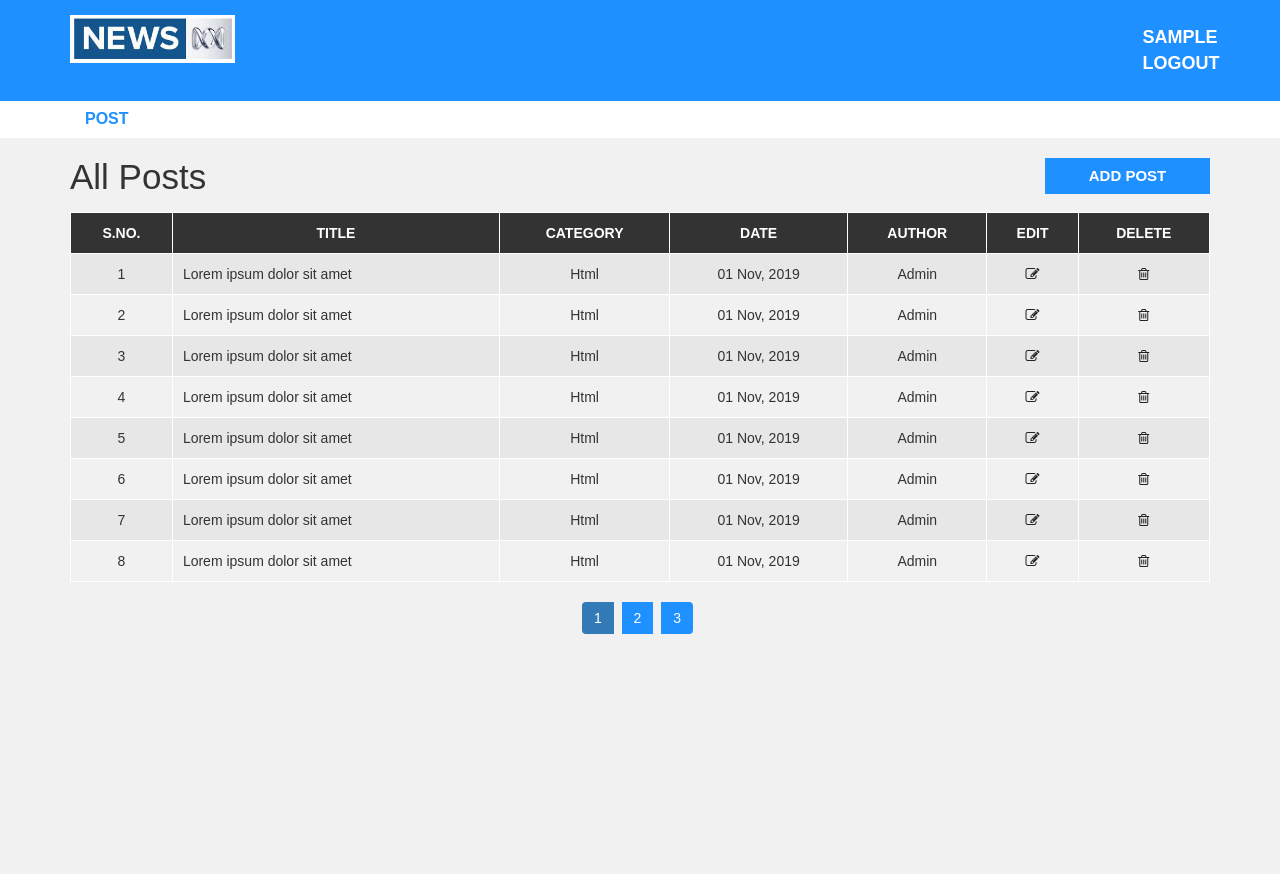
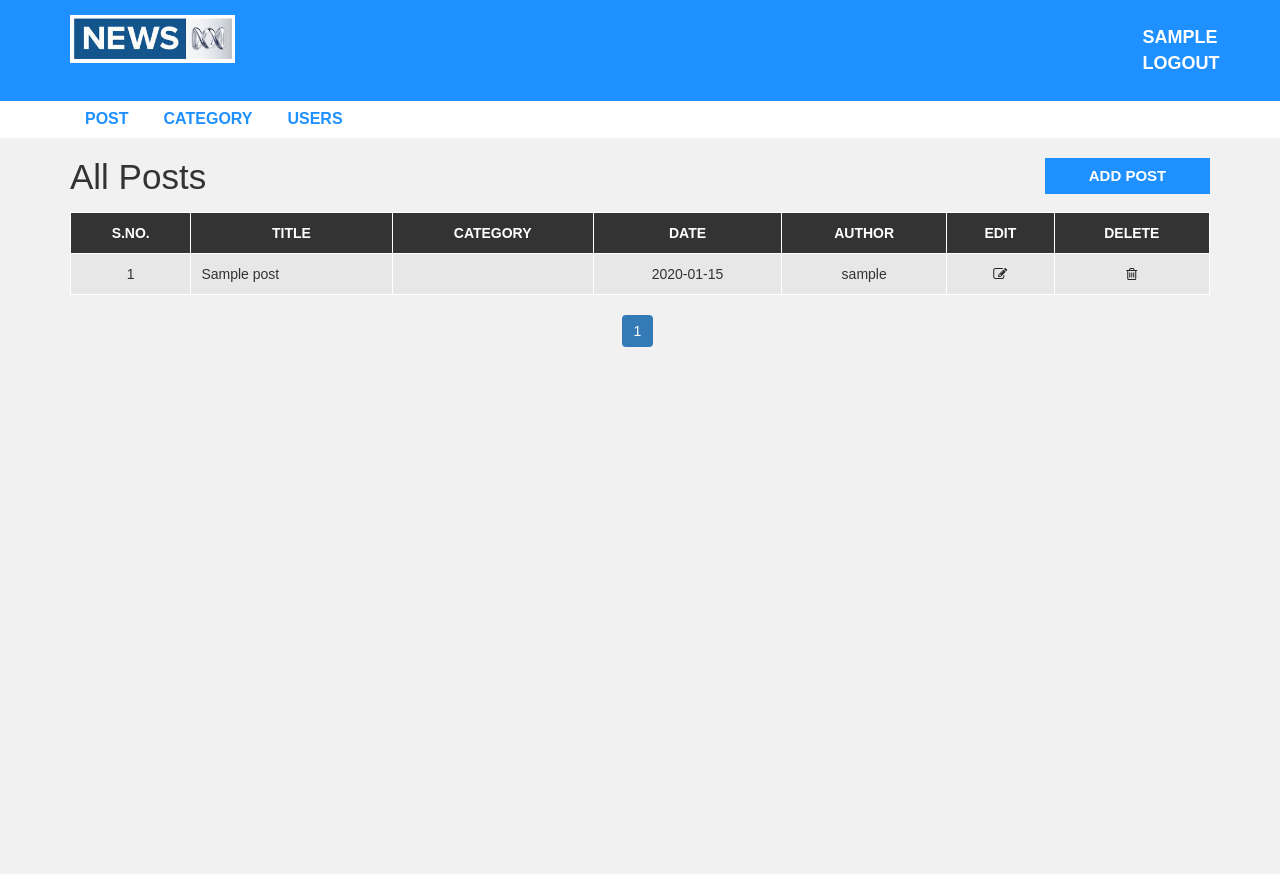
Before and after one commit to bipinsahani786/newsphp, a PHP site: page /news-template/news-template/admin/post.php in a window 1280 px wide. Shown: the top 874 px of the page. Run offline with PHP 8.4, Linux system fonts and the light colour scheme; the visitor is signed in with stand-in values (Sample User, id 1); tables that the repository leaves empty hold one stand-in row (values such as "Sample post").

Commit message:
post functionality implemented

```diff
--- a/admin/add-user.php
+++ b/admin/add-user.php
@@ -11,7 +11,7 @@
    $password = mysqli_real_escape_string($conn,md5($_POST['password']));
    $role = mysqli_real_escape_string($conn,$_POST['role']);
 
-   echo $sql = "SELECT username FROM user WHERE username = '{$user}'";
+    $sql = "SELECT username FROM user WHERE username = '{$user}'";
 
    $result = mysqli_query($conn, $sql) or die("Query failed");
 
--- a/admin/post.php
+++ b/admin/post.php
@@ -9,6 +9,31 @@
                 <a class="add-new" href="add-post.php">add post</a>
             </div>
             <div class="col-md-12">
+                <?php
+                include "config.php";
+                $limit = 3;
+                $page = $_GET['page'] ?? 1;
+                //    if(isset($_GET['page'])){
+                //     $page = $_GET['page'];
+                //    }else{$page= 1;}
+                $offset = ($page - 1) * $limit;
+
+                if($_SESSION["user_role"] == '1'){
+                    $sql = "SELECT post.post_id, post.title, post.description, post.post_date, category.category_name, user.username FROM post LEFT JOIN category ON post.category = category.category_id
+                    LEFT JOIN user ON post.author = user.user_id
+                    ORDER BY post.post_id DESC LIMIT {$offset}, {$limit}";
+                }elseif($_SESSION["user_role"] == '0'){
+                    $sql = "SELECT post.post_id, post.title, post.description, post.post_date, category.category_name, user.username FROM post LEFT JOIN category ON post.category = category.category_id
+                    LEFT JOIN user ON post.author = user.user_id
+                    WHERE post.author = {$_SESSION['user_id']}
+                    ORDER BY post.post_id DESC LIMIT {$offset}, {$limit}";
+                }
+                // $sql = "SELECT post.post_id, post.title, post.description, post.post_date, category.category_name, user.username FROM post LEFT JOIN category ON post.category = category.category_id
+                // LEFT JOIN user ON post.author = user.user_id
+                // ORDER BY post.post_id DESC LIMIT {$offset}, {$limit}";
+                $result = mysqli_query($conn, $sql) or exit("query failed");
+                if (mysqli_num_rows($result) > 0) {
+                    ?>
                     <table class="content-table">
                         <thead>
                             <th>S.No.</th>
@@ -20,84 +45,59 @@
                             <th>Delete</th>
                         </thead>
                         <tbody>
+                            <?php while ($row = mysqli_fetch_assoc($result)) { ?>
                                 <tr>
-                              <td class='id'>1</td>
-                              <td>Lorem ipsum dolor sit amet</td>
-                              <td>Html</td>
-                              <td>01 Nov, 2019</td>
-                              <td>Admin</td>
-                              <td class='edit'><a href='update-post.php'><i class='fa fa-edit'></i></a></td>
-                              <td class='delete'><a href='delete-post.php'><i class='fa fa-trash-o'></i></a></td>
+                                    <td class='id'><?php echo $row['post_id']; ?></td>
+                                    <td><?php echo $row['title']; ?></td>
+                                    <td><?php echo $row['category_name']; ?></td>
+                                    <td><?php echo $row['post_date']; ?></td>
+                                    <td><?php echo $row['username']; ?></td>
+
+                                    <td class='edit'><a href='update-user.php?id=<?php echo $row["post_id"]; ?>'><i
+                                                class='fa fa-edit'></i></a></td>
+                                    <td class='delete'><a href='delete-user.php?id=<?php echo $row["post_id"]; ?>'><i
+                                                class='fa fa-trash-o'></i></a></td>
                                 </tr>
-                          <tr>
-                              <td class='id'>2</td>
-                              <td>Lorem ipsum dolor sit amet</td>
-                              <td>Html</td>
-                              <td>01 Nov, 2019</td>
-                              <td>Admin</td>
-                              <td class='edit'><a href='update-post.php'><i class='fa fa-edit'></i></a></td>
-                              <td class='delete'><a href='delete-post.php'><i class='fa fa-trash-o'></i></a></td>
-                          </tr>
-                          <tr>
-                              <td class='id'>3</td>
-                              <td>Lorem ipsum dolor sit amet</td>
-                              <td>Html</td>
-                              <td>01 Nov, 2019</td>
-                              <td>Admin</td>
-                              <td class='edit'><a href='update-post.php'><i class='fa fa-edit'></i></a></td>
-                              <td class='delete'><a href='delete-post.php'><i class='fa fa-trash-o'></i></a></td>
-                          </tr>
-                          <tr>
-                              <td class='id'>4</td>
-                              <td>Lorem ipsum dolor sit amet</td>
-                              <td>Html</td>
-                              <td>01 Nov, 2019</td>
-                              <td>Admin</td>
-                              <td class='edit'><a href='update-post.php'><i class='fa fa-edit'></i></a></td>
-                              <td class='delete'><a href='delete-post.php'><i class='fa fa-trash-o'></i></a></td>
-                          </tr>
-                          <tr>
-                              <td class='id'>5</td>
-                              <td>Lorem ipsum dolor sit amet</td>
-                              <td>Html</td>
-                              <td>01 Nov, 2019</td>
-                              <td>Admin</td>
-                              <td class='edit'><a href='update-post.php'><i class='fa fa-edit'></i></a></td>
-                              <td class='delete'><a href='delete-post.php'><i class='fa fa-trash-o'></i></a></td>
-                          </tr>
-                          <tr>
-                              <td class='id'>6</td>
-                              <td>Lorem ipsum dolor sit amet</td>
-                              <td>Html</td>
-                              <td>01 Nov, 2019</td>
-                              <td>Admin</td>
-                              <td class='edit'><a href='update-post.php'><i class='fa fa-edit'></i></a></td>
-                              <td class='delete'><a href='delete-post.php'><i class='fa fa-trash-o'></i></a></td>
-                          </tr>
-                          <tr>
-                              <td class='id'>7</td>
-                              <td>Lorem ipsum dolor sit amet</td>
-                              <td>Html</td>
-                              <td>01 Nov, 2019</td>
-                              <td>Admin</td>
-                              <td class='edit'><a href='update-post.php'><i class='fa fa-edit'></i></a></td>
-                              <td class='delete'><a href='delete-post.php'><i class='fa fa-trash-o'></i></a></td>
-                          </tr>
-                          <tr>
-                              <td class='id'>8</td>
-                              <td>Lorem ipsum dolor sit amet</td>
-                              <td>Html</td>
-                              <td>01 Nov, 2019</td>
-                              <td>Admin</td>
-                              <td class='edit'><a href='update-post.php'><i class='fa fa-edit'></i></a></td>
-                              <td class='delete'><a href='delete-post.php'><i class='fa fa-trash-o'></i></a></td>
-                          </tr>
+                            <?php }
+
+                            ?>
+
+
+
+                        <?php }
+
+                ?>
                     </tbody>
                 </table>
-                  <ul class='pagination admin-pagination'>
-                      <li class="active"><a>1</a></li>
-                      <li><a>2</a></li>
-                      <li><a>3</a></li>
+                <?php
+
+                $sql1 = "SELECT * FROM post";
+                $result1 = mysqli_query($conn, $sql1) or exit("query failed");
+
+                if (mysqli_num_rows($result1) > 0) {
+                    $total_records = mysqli_num_rows($result1);
+
+                    $total_pages = ceil($total_records / $limit);
+                    echo "<ul class='pagination admin-pagination'>";
+                    if ($page > 1) {
+                        echo '<li><a href="post.php?page=' . ($page - 1) . '">Prev</a></li>';
+
+                    }
+                    for ($i = 1; $i <= $total_pages; $i++) {
+                        $active = ($i == $page) ? "active" : "";
+                        echo "<li class=\"$active\"><a href = \"users.php?page=$i\">$i</li>";
+
+                    }
+                    if ($total_pages > $page) {
+
+                        echo '<li><a href="post.php?page=' . ($page + 1) . '">Next</a></li>';
+                    }
+                    echo '</ul>';
+
+                }
+
+                ?>
+
                 </ul>
             </div>
         </div>
```
Also changed, not shown: admin/add-post.php (+16 -2 lines), admin/save-post.php (added, +41 -0 lines), admin/upload/Untitled (1).jpg (added), admin/upload/Untitled.jpg (added), admin/upload/download.jpg (added). Lines whose indentation alone changed are shown as unchanged.
